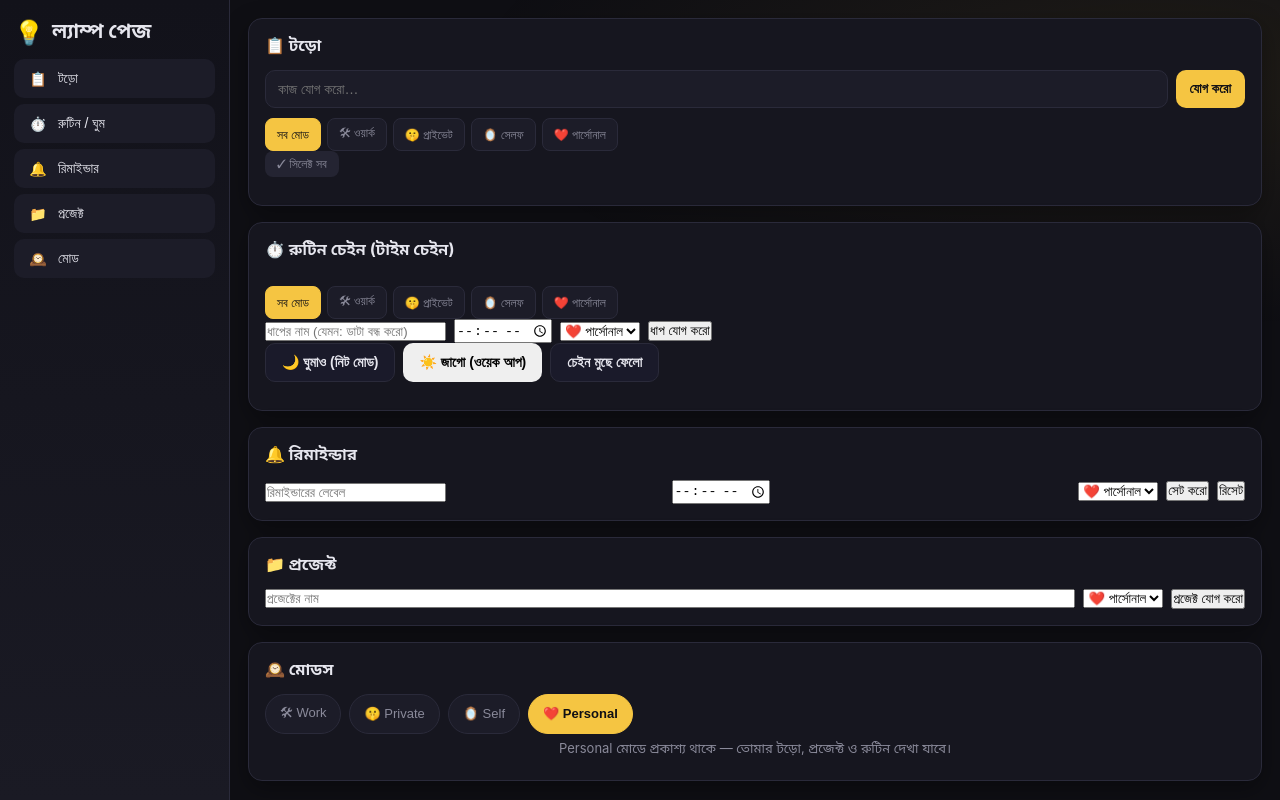
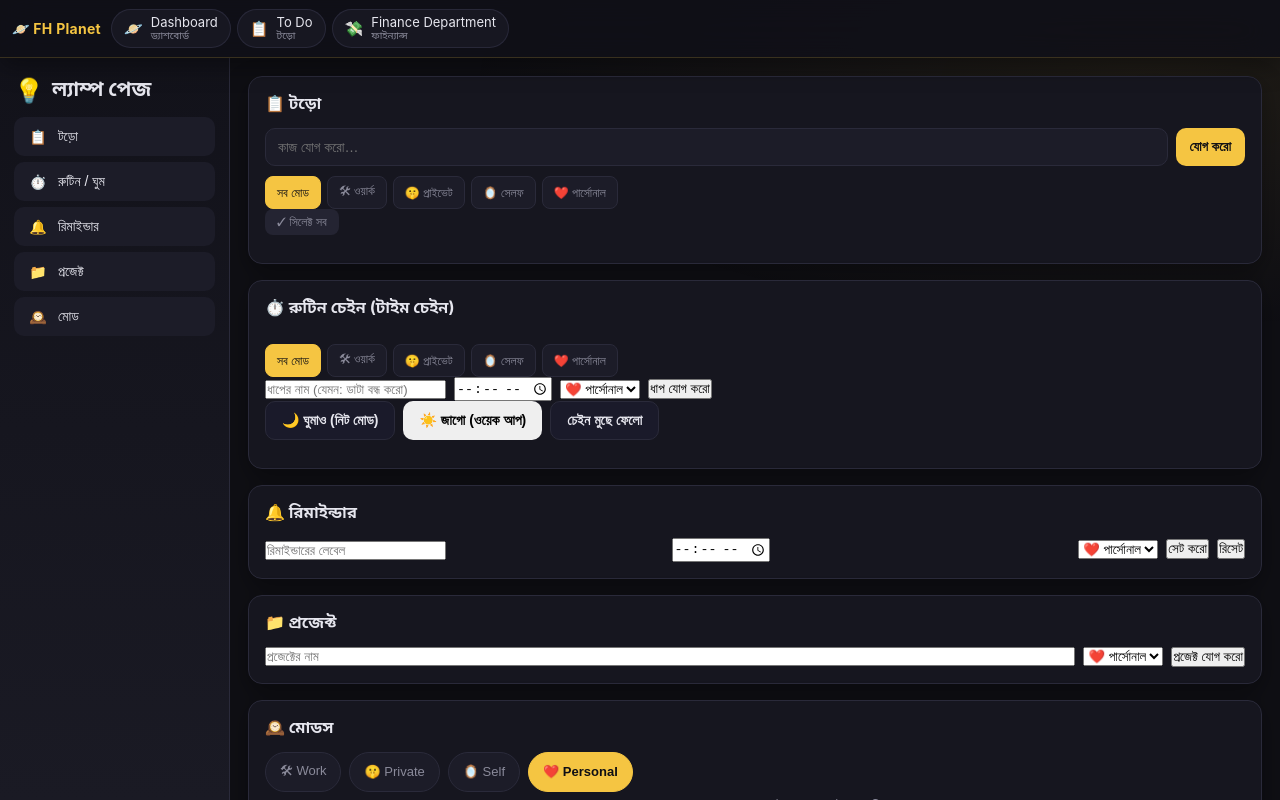
Before and after one commit to fhpanet/FH-Planet-Deshboard, a plain HTML site: page dash.html in a window 1280 px wide. Drawn offline with Linux system fonts and the light colour scheme.

Commit message:
Add shared FH Planet category navigation bar
Dashboard, To Do, and Finance Department are driven by one list in
assets/nav.js so later categories can be added without restructuring.
To Do links to the existing #view-todo section on the hub.

```diff
--- /dev/null
+++ b/assets/nav.css
@@ -0,0 +1,116 @@
+/* FH Planet shared category bar. Edit assets/nav.js to add categories. */
+:root, html.fh-has-catnav {
+  --fh-catnav-h: 58px;
+}
+.fh-catnav {
+  position: fixed;
+  top: 0;
+  left: 0;
+  right: 0;
+  z-index: 5000;
+  height: var(--fh-catnav-h);
+  background: rgba(16, 16, 24, 0.86);
+  backdrop-filter: blur(18px) saturate(1.2);
+  -webkit-backdrop-filter: blur(18px) saturate(1.2);
+  border-bottom: 1px solid rgba(245, 197, 66, 0.18);
+  box-shadow: 0 8px 24px rgba(0, 0, 0, 0.35);
+  color: #e6e6ee;
+  font-family: "Inter", "Noto Sans Bengali", "Segoe UI", system-ui, sans-serif;
+}
+.fh-catnav-inner {
+  height: 100%;
+  max-width: 1280px;
+  margin: 0 auto;
+  padding: 0 12px;
+  display: flex;
+  align-items: center;
+  gap: 10px;
+  min-width: 0;
+}
+.fh-catnav-brand {
+  flex: none;
+  color: #f5c542;
+  font-weight: 700;
+  text-decoration: none;
+  font-size: 14px;
+  letter-spacing: 0.02em;
+  white-space: nowrap;
+}
+.fh-catnav-brand:hover { color: #ffe08a; }
+.fh-catnav-list {
+  display: flex;
+  align-items: center;
+  gap: 6px;
+  overflow-x: auto;
+  overflow-y: hidden;
+  flex: 1;
+  min-width: 0;
+  -webkit-overflow-scrolling: touch;
+  scrollbar-width: none;
+}
+.fh-catnav-list::-webkit-scrollbar { display: none; }
+.fh-catnav-link {
+  flex: none;
+  display: inline-flex;
+  align-items: center;
+  gap: 8px;
+  padding: 5px 12px;
+  border-radius: 999px;
+  text-decoration: none;
+  color: #e6e6ee;
+  background: rgba(28, 28, 40, 0.72);
+  border: 1px solid rgba(42, 42, 58, 0.95);
+  white-space: nowrap;
+  transition: border-color 0.18s ease, color 0.18s ease, background 0.18s ease;
+}
+.fh-catnav-link:hover {
+  border-color: #f5c542;
+  color: #f5c542;
+}
+.fh-catnav-link.is-active {
+  background: rgba(245, 197, 66, 0.16);
+  border-color: #f5c542;
+  color: #f5c542;
+  font-weight: 700;
+  box-shadow: inset 0 0 0 1px rgba(245, 197, 66, 0.25);
+}
+.fh-catnav-icon { font-size: 15px; line-height: 1; }
+.fh-catnav-text {
+  display: flex;
+  flex-direction: column;
+  line-height: 1.15;
+}
+.fh-catnav-label { font-size: 13px; }
+.fh-catnav-bn {
+  font-size: 10px;
+  color: #8a8a9a;
+  font-weight: 400;
+}
+.fh-catnav-link.is-active .fh-catnav-bn { color: rgba(245, 197, 66, 0.9); }
+
+html.fh-has-catnav body.fh-has-catnav {
+  padding-top: var(--fh-catnav-h);
+  box-sizing: border-box;
+}
+html.fh-has-catnav body.fh-has-catnav .sidebar {
+  max-height: calc(100vh - var(--fh-catnav-h));
+}
+html.fh-has-catnav body.fh-has-catnav .app > .sidebar,
+html.fh-has-catnav body.fh-has-catnav #sidebar {
+  top: var(--fh-catnav-h);
+  height: calc(100vh - var(--fh-catnav-h));
+}
+html.fh-has-catnav body.fh-has-catnav .workspace > .topbar {
+  top: var(--fh-catnav-h);
+}
+
+@media (max-width: 620px) {
+  :root, html.fh-has-catnav { --fh-catnav-h: 54px; }
+  .fh-catnav-inner { padding: 0 8px; gap: 8px; }
+  .fh-catnav-brand { font-size: 12px; }
+  .fh-catnav-link { padding: 4px 10px; gap: 6px; }
+  .fh-catnav-label { font-size: 12px; }
+}
+@media (prefers-reduced-motion: reduce) {
+  .fh-catnav-link { transition: none; }
+}
--- /dev/null
+++ b/assets/nav.js
@@ -0,0 +1,192 @@
+(function (global) {
+  "use strict";
+
+  /**
+   * FH Planet category navigation (shared by every page).
+   *
+   * To add a new category, append one object to FH_PLANET_NAV below, then
+   * create the page or anchor it points at. Example:
+   *   { id: "reports", label: "Reports", labelBn: "রিপোর্ট", href: "/reports/", icon: "📊" }
+   * No other files need restructuring. The bar is injected at runtime from
+   * this list; active state is derived from the current path and hash.
+   */
+  var FH_PLANET_NAV = [
+    { id: "dashboard", label: "Dashboard", labelBn: "ড্যাশবোর্ড", href: "/", icon: "🪐" },
+    { id: "todo", label: "To Do", labelBn: "টড়ো", href: "/#view-todo", icon: "📋" },
+    { id: "finance", label: "Finance Department", labelBn: "ফাইন্যান্স", href: "/finance/", icon: "💸" }
+  ];
+
+  global.FH_PLANET_NAV = FH_PLANET_NAV;
+
+  function normalizePath(pathname) {
+    var p = String(pathname || "/");
+    if (/\/index\.html$/i.test(p)) p = p.replace(/\/index\.html$/i, "/");
+    if (p === "/index.html") p = "/";
+    if (p === "") p = "/";
+    return p;
+  }
+
+  function isHubPath(path) {
+    return path === "/" || path === "";
+  }
+
+  function hashId() {
+    return String(global.location.hash || "").replace(/^#/, "");
+  }
+
+  function isTodoHash(h) {
+    return h === "view-todo" || h === "todo";
+  }
+
+  function itemIsActive(item) {
+    var path = normalizePath(global.location.pathname);
+    var hash = hashId();
+    var href = item.href || "";
+    if (item.id === "todo" || /#view-todo\b|#todo\b/.test(href)) {
+      return isHubPath(path) && isTodoHash(hash);
+    }
+    if (item.id === "finance" || href.indexOf("/finance") === 0) {
+      return path === "/finance" || path.indexOf("/finance/") === 0;
+    }
+    if (item.id === "dashboard" || href === "/") {
+      return isHubPath(path) && !isTodoHash(hash);
+    }
+    var parts = href.split("#");
+    var hrefPath = normalizePath(parts[0] || "/");
+    var hrefHash = parts[1] || "";
+    if (hrefHash) return path === hrefPath && hash === hrefHash;
+    if (hrefPath === "/") return isHubPath(path);
+    return path === hrefPath || path.indexOf(hrefPath.replace(/\/?$/, "/")) === 0;
+  }
+
+  function scrollToHash() {
+    var h = hashId();
+    var main = document.getElementById("main") || document.querySelector("main.main");
+    if (!h) {
+      if (main) main.scrollTop = 0;
+      return;
+    }
+    var el = document.getElementById(h) || document.getElementById("view-" + h);
+    if (!el) return;
+    if (main && main !== document.body && main.scrollHeight > main.clientHeight) {
+      var top = el.getBoundingClientRect().top - main.getBoundingClientRect().top + main.scrollTop - 10;
+      if (typeof main.scrollTo === "function") {
+        main.scrollTo({ top: Math.max(0, top), behavior: "smooth" });
+      } else {
+        main.scrollTop = Math.max(0, top);
+      }
+    } else if (typeof el.scrollIntoView === "function") {
+      el.scrollIntoView({ behavior: "smooth", block: "start" });
+    }
+  }
+
+  function markSidebar() {
+    var tab = hashId().replace(/^view-/, "");
+    var buttons = document.querySelectorAll(".sidebar .nav [data-tab]");
+    Array.prototype.forEach.call(buttons, function (btn) {
+      btn.classList.toggle("active", btn.getAttribute("data-tab") === tab);
+    });
+  }
+
+  function textSpan(className, text) {
+    var el = document.createElement("span");
+    el.className = className;
+    el.textContent = text;
+    return el;
+  }
+
+  function render() {
+    var nav = document.getElementById("fh-catnav");
+    if (!nav) return;
+    var list = nav.querySelector(".fh-catnav-list");
+    if (!list) return;
+    list.textContent = "";
+    FH_PLANET_NAV.forEach(function (item) {
+      var a = document.createElement("a");
+      a.className = "fh-catnav-link";
+      a.href = item.href;
+      a.setAttribute("data-nav-id", item.id);
+      a.setAttribute("role", "listitem");
+      if (itemIsActive(item)) {
+        a.classList.add("is-active");
+        a.setAttribute("aria-current", "page");
+      }
+      a.appendChild(textSpan("fh-catnav-icon", item.icon || ""));
+      var text = document.createElement("span");
+      text.className = "fh-catnav-text";
+      text.appendChild(textSpan("fh-catnav-label", item.label || ""));
+      if (item.labelBn) text.appendChild(textSpan("fh-catnav-bn", item.labelBn));
+      a.appendChild(text);
+      list.appendChild(a);
+    });
+  }
+
+  function mount() {
+    if (!document.getElementById("fh-catnav")) {
+      var nav = document.createElement("nav");
+      nav.id = "fh-catnav";
+      nav.className = "fh-catnav";
+      nav.setAttribute("aria-label", "FH Planet categories");
+      var inner = document.createElement("div");
+      inner.className = "fh-catnav-inner";
+      var brand = document.createElement("a");
+      brand.className = "fh-catnav-brand";
+      brand.href = "/";
+      brand.textContent = "🪐 FH Planet";
+      var list = document.createElement("div");
+      list.className = "fh-catnav-list";
+      list.setAttribute("role", "list");
+      inner.appendChild(brand);
+      inner.appendChild(list);
+      nav.appendChild(inner);
+      document.body.insertBefore(nav, document.body.firstChild);
+    }
+    document.documentElement.classList.add("fh-has-catnav");
+    document.body.classList.add("fh-has-catnav");
+    render();
+    markSidebar();
+    scrollToHash();
+  }
+
+  function bindSidebar() {
+    var buttons = document.querySelectorAll(".sidebar .nav [data-tab]");
+    Array.prototype.forEach.call(buttons, function (btn) {
+      if (btn.getAttribute("data-fh-cat-bound")) return;
+      btn.setAttribute("data-fh-cat-bound", "1");
+      btn.addEventListener("click", function () {
+        var id = "view-" + btn.getAttribute("data-tab");
+        if (!document.getElementById(id)) return;
+        if (global.location.hash !== "#" + id) {
+          global.location.hash = id;
+        } else {
+          render();
+          markSidebar();
+          scrollToHash();
+        }
+      });
+    });
+  }
+
+  function onReady(fn) {
+    if (document.readyState === "loading") {
+      document.addEventListener("DOMContentLoaded", fn);
+    } else {
+      fn();
+    }
+  }
+
+  onReady(function () {
+    mount();
+    bindSidebar();
+  });
+  global.addEventListener("hashchange", function () {
+    render();
+    markSidebar();
+    scrollToHash();
+  });
+  global.addEventListener("popstate", function () {
+    render();
+    markSidebar();
+    scrollToHash();
+  });
+})(window);
--- a/dash.html
+++ b/dash.html
@@ -150,6 +150,7 @@
     .topbar h1{font-size:17px;}
   }
 </style>
+<link rel="stylesheet" href="/assets/nav.css">
 </head>
 <body>
 <div class="app" id="app">
@@ -573,5 +574,6 @@ setInterval(()=>{
   document.querySelector('.topbar .date').textContent = `${String(d.getDate()).padStart(2,'0')} / ${String(d.getMonth()+1).padStart(2,'0')} / ${d.getFullYear()} · ${hr}:${mn} ${am?'AM':'PM'}`;
 }, 1000);
 </script>
+<script src="/assets/nav.js" defer></script>
 </body>
 </html>
```
Also changed, not shown: finance/index.html (+2 -0 lines), index.html (+2 -0 lines), 2 other files.
